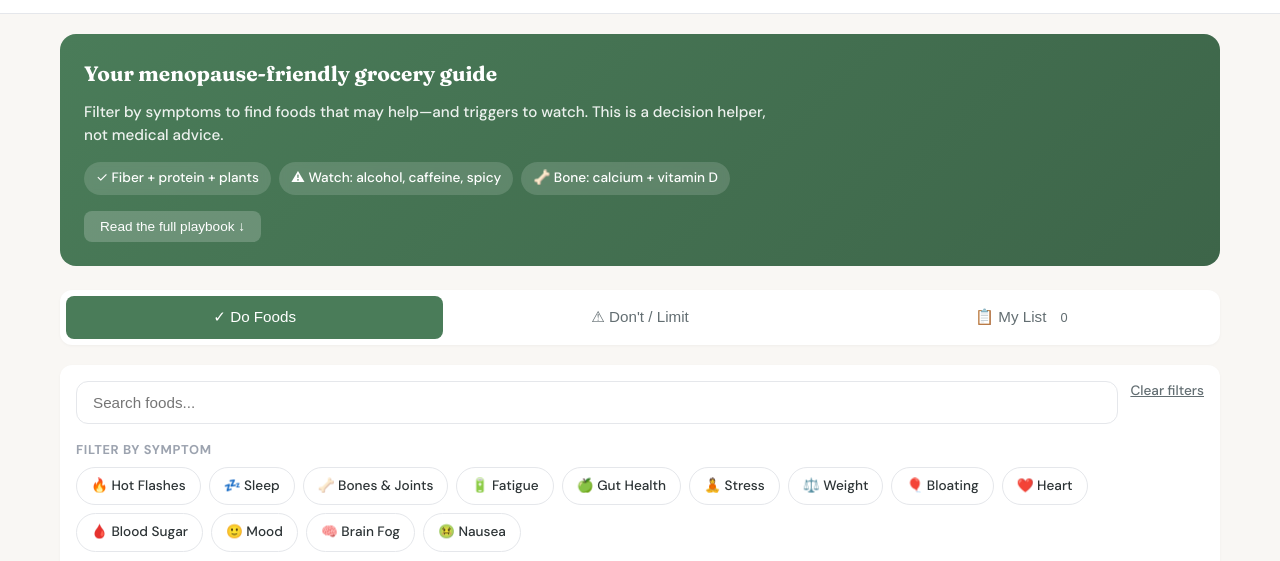
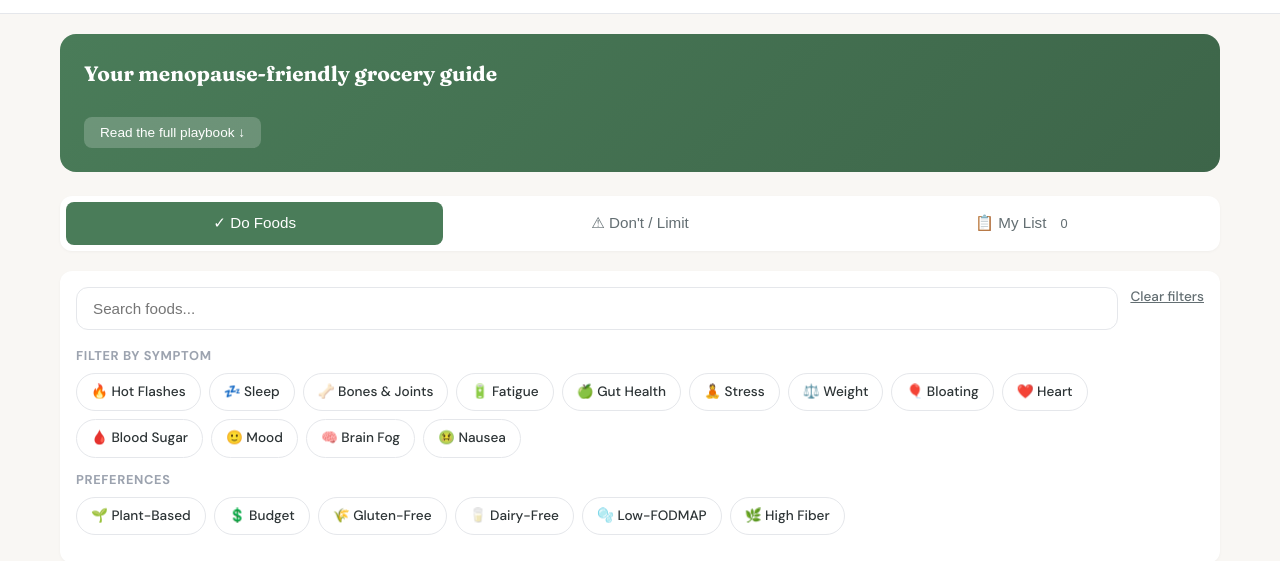
Before and after one commit to DormantOne/menoshopper, a plain HTML site: page index.html in a window 1280 px wide. Shown: the part 53-614 px from the top of the page. Drawn offline with Linux system fonts and the light colour scheme.

Commit message:
Remove intro tips from menopause grocery guide
Removed introductory tips and related text.

```diff
--- a/index.html
+++ b/index.html
@@ -769,12 +769,7 @@
     <!-- Intro Card -->
     <div class="intro-card">
       <h2>Your menopause-friendly grocery guide</h2>
-      <p>Filter by symptoms to find foods that may help—and triggers to watch. This is a decision helper, not medical advice.</p>
-      <div class="intro-tips">
-        <span class="tip-badge">✓ Fiber + protein + plants</span>
-        <span class="tip-badge">⚠ Watch: alcohol, caffeine, spicy</span>
-        <span class="tip-badge">🦴 Bone: calcium + vitamin D</span>
-      </div>
+
       <button class="intro-toggle" onclick="toggleIntroExpanded()">Read the full playbook ↓</button>
       <div class="intro-expanded" id="introExpanded">
         <h3>Do (most helpful patterns)</h3>
```
